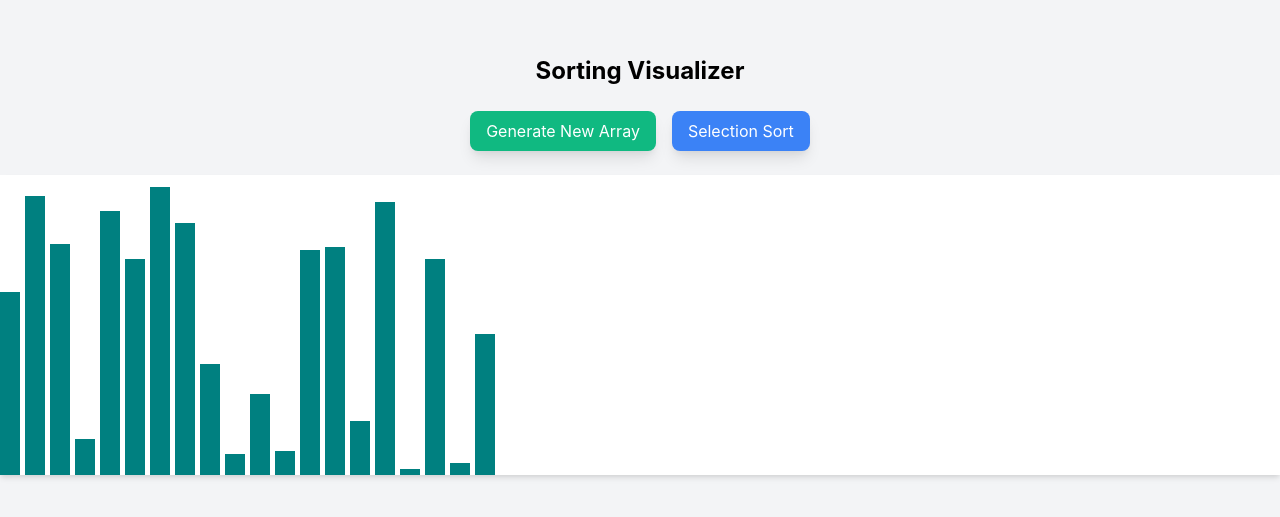
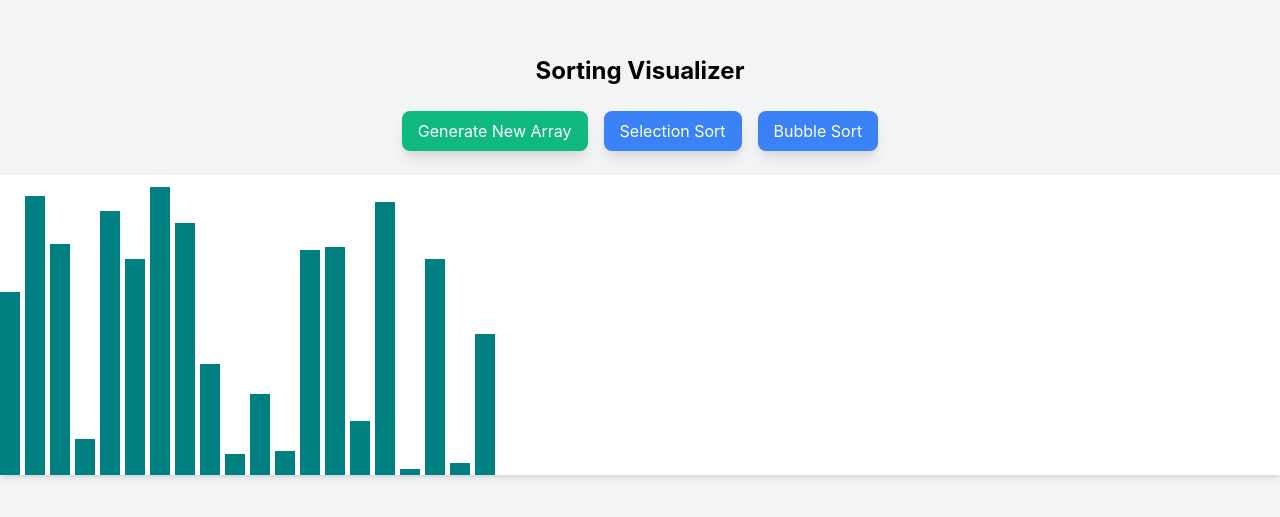
Before and after one commit to dexon888/Algo-Visualizer, a React (Create React App) app in the folder frontend/: page /sorting in a window 1280 px wide. Shown: the part 135-652 px from the top of the page. Built offline with nearby package versions, Linux system fonts and the light colour scheme.

Commit message:
Added Bubble Sort functionality to visualizer

```diff
--- a/frontend/src/pages/SortingVisualizer.jsx
+++ b/frontend/src/pages/SortingVisualizer.jsx
@@ -50,6 +50,9 @@ function SortingVisualizer() {
       case 'selectionSort':
         selectionSort();
         break;
+      case 'bubbleSort':
+        bubbleSort();
+        break;
       // Add cases for other algorithms here
       default:
         break;
@@ -85,6 +88,31 @@ function SortingVisualizer() {
     rects.attr('fill', 'teal');
   };
 
+  const bubbleSort = async () => {
+    let arr = [...data];
+    const svg = d3.select('#d3-container').select('svg');
+    const rects = svg.selectAll('rect').data(arr);
+
+    for (let i = 0; i < arr.length; i++) {
+      for (let j = 0; j < arr.length - i - 1; j++) {
+        rects.attr('fill', (d, idx) => (idx === j || idx === j + 1 ? 'red' : 'teal'));
+        await new Promise(resolve => setTimeout(resolve, 100)); // Pause for visualization
+
+        if (arr[j] > arr[j + 1]) {
+          [arr[j], arr[j + 1]] = [arr[j + 1], arr[j]];
+          setData([...arr]);
+          rects.data(arr)
+            .attr('y', d => 300 - d * 3)
+            .attr('height', d => d * 3);
+          await new Promise(resolve => setTimeout(resolve, 100)); // Pause for visualization
+        }
+      }
+    }
+
+    // Revert all bars to the default color after sorting
+    rects.attr('fill', 'teal');
+  };
+
   return (
     <div className="min-h-screen flex flex-col items-center justify-center bg-gray-100">
       <h2 className="text-2xl font-bold mb-4">Sorting Visualizer</h2>
@@ -95,6 +123,9 @@ function SortingVisualizer() {
         <button onClick={() => handleSort('selectionSort')} className="px-4 py-2 bg-blue-500 text-white rounded-lg shadow-lg m-2">
           Selection Sort
         </button>
+        <button onClick={() => handleSort('bubbleSort')} className="px-4 py-2 bg-blue-500 text-white rounded-lg shadow-lg m-2">
+          Bubble Sort
+        </button>
         {/* Add more buttons for other sorting algorithms here */}
       </div>
       <div id="d3-container" className="w-full h-full bg-white shadow-md"></div>
```
